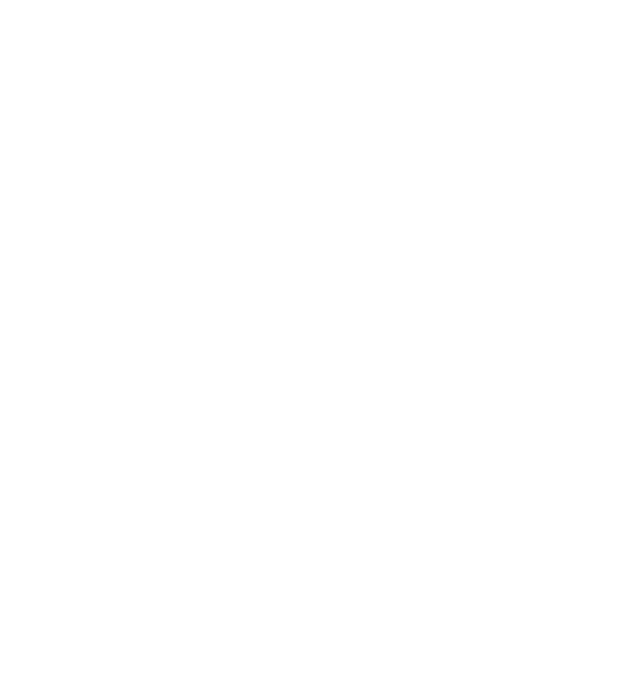
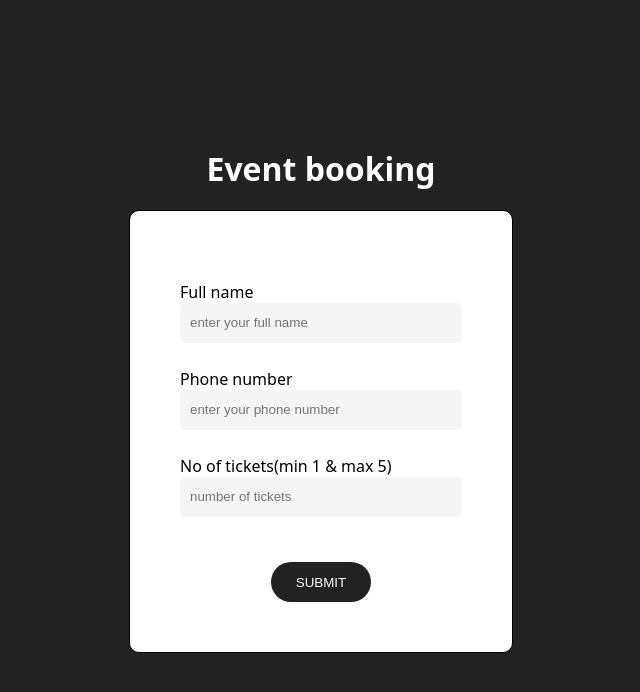
Before and after one commit to Hrithik852/front-end-learning-projects, a plain HTML site: page event-booking-form/index.html in a window 1280 px wide. Shown: the whole page, without its empty margins (319-959 px from the left). Drawn offline with Linux system fonts and the light colour scheme.

Commit message:
style and structure created

```diff
--- a/event-booking-form/index.html
+++ b/event-booking-form/index.html
@@ -6,7 +6,16 @@
     <title>Document</title>
     <link rel="stylesheet" href="style.css">
 </head>
-<body>
+<body><h1>  Event booking</h1>
+    <form action=""><label for="name">Full name
+        <input type="text" id="name" placeholder="enter your full name"></label>
+        <label for="number">Phone number
+        <input type="text" id="number" placeholder="enter your phone number"></label>
+           <label for="tickets">No of tickets(min 1 & max 5)
+        <input type="number" id="tickets"  placeholder="number of tickets"></label>
+        <button type="submit">SUBMIT</button>
+
+    </form>
     <script src="script.js"></script>
 </body>
 </html>
--- a/event-booking-form/script.js
+++ b/event-booking-form/script.js
@@ -1 +1,9 @@
 console.log("hey")
+let form=document.querySelector("form");
+let name=document.getElementById("name");
+let number=document.getElementById("number");
+let tickets=document.getElementById("tickets");
+const name_regex=/^[a-zA-Z]+(?:[' -][a-zA-Z]+)*$/;
+const ph_regex=/^(?:(?:\+91)|0)?[ -]?[6789]\d{9}$/;
+const no_of_tickets_regex=/^[1-5]$/;
+form.addEventListener("submit",(e)=>{e.preventDefault();})
--- a/event-booking-form/style.css
+++ b/event-booking-form/style.css
@@ -1 +1,58 @@
-*{margin: 0;padding: 0;box-sizing: border-box;}
+* {
+    margin: 0;
+    padding: 0;
+    box-sizing: border-box;
+}
+
+body {
+    height: 100vh;
+    width: 100vw;
+    display: flex;
+    justify-content:
+        center;
+    align-items: center;
+    background-color: #222;
+    flex-direction: column;gap: 20px;
+    font-family: system-ui, -apple-system, BlinkMacSystemFont, 'Segoe UI', Roboto, Oxygen, Ubuntu, Cantarell, 'Open Sans', 'Helvetica Neue', sans-serif;
+}
+h1{color: white;}
+form {
+    min-width: 350px;
+    width: 30%;
+    border: .5px solid black;
+    aspect-ratio: 1;
+    display: flex;
+    align-items: center;
+    flex-direction: column;
+    padding: 50px;
+    gap: 30px;
+    background-color: white;
+    border-radius: 10px;
+    padding-top: 70px;
+}
+
+label {
+    width: 100%;
+    cursor: pointer;
+}
+
+input {
+    width: 100%;
+    height: 70%;
+    border-radius: 5q;
+    border: none;
+    background-color: #f5f5f5;
+    padding:
+        10px;
+}
+
+button {
+    cursor: pointer;
+    border: none;
+    height: 40px;
+    width: 100px;
+    background-color: #222;
+    color: white;
+    border-radius: 20px;
+    margin-top: 20px;
+}
```
